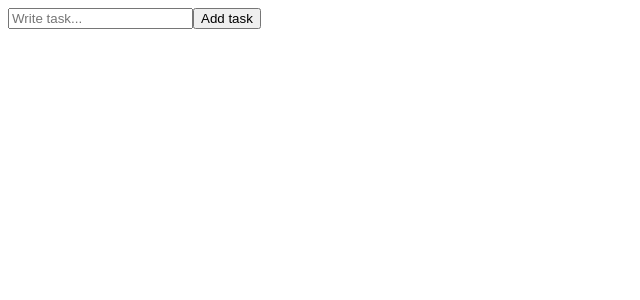
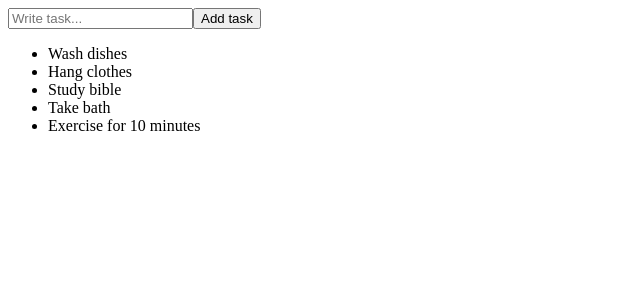
Before and after one commit to Zekumoru/top-react-list, a React (Create React App) app: page / in a window 1280 px wide. Shown: the top 300 px of the page, without its empty margins (0-640 px from the left). Built offline with nearby package versions, Linux system fonts and the light colour scheme.

Commit message:
Add input interactivity

```diff
--- a/src/App.js
+++ b/src/App.js
@@ -1,11 +1,40 @@
 import React from 'react';
 import InputBar from './components/InputBar';
+import Overview from './components/Overview';
 
 class App extends React.Component {
+  constructor(props) {
+    super(props);
+    this.state = {
+      input: '',
+      tasks: [
+        { id: 0, task: 'Wash dishes' },
+        { id: 1, task: 'Hang clothes' },
+        { id: 2, task: 'Study bible' },
+        { id: 3, task: 'Take bath' },
+        { id: 4, task: 'Exercise for 10 minutes' },
+      ],
+    };
+
+    this.handleInputChange = this.handleInputChange.bind(this);
+    this.handleAddTaskClicked = this.handleAddTaskClicked.bind(this);
+  }
+
+  handleInputChange(value) {
+    this.setState({ input: value });
+  }
+
+  handleAddTaskClicked() {}
+
   render() {
     return (
-      <div>
-        <InputBar />
+      <div className="App">
+        <InputBar
+          value={this.state.input}
+          onInputChange={this.handleInputChange}
+          onAddTaskClicked={this.handleAddTaskClicked}
+        />
+        <Overview items={this.state.tasks} />
       </div>
     );
   }
--- a/src/components/InputBar.js
+++ b/src/components/InputBar.js
@@ -1,10 +1,28 @@
 import React from 'react';
 
 class InputBar extends React.Component {
+  constructor(props) {
+    super(props);
+    this.handleInputChange = this.handleInputChange.bind(this);
+    this.handleAddTaskClicked = this.handleAddTaskClicked.bind(this);
+  }
+
+  handleInputChange(e) {
+    this.props.onInputChange(e.target.value);
+  }
+
+  handleAddTaskClicked() {}
+
   render() {
+    const { value } = this.props;
     return (
       <div className="InputBar">
-        <input type="text" placeholder="Write task..." />
+        <input
+          type="text"
+          placeholder="Write task..."
+          value={value}
+          onChange={this.handleInputChange}
+        />
         <button>Add task</button>
       </div>
     );
```
